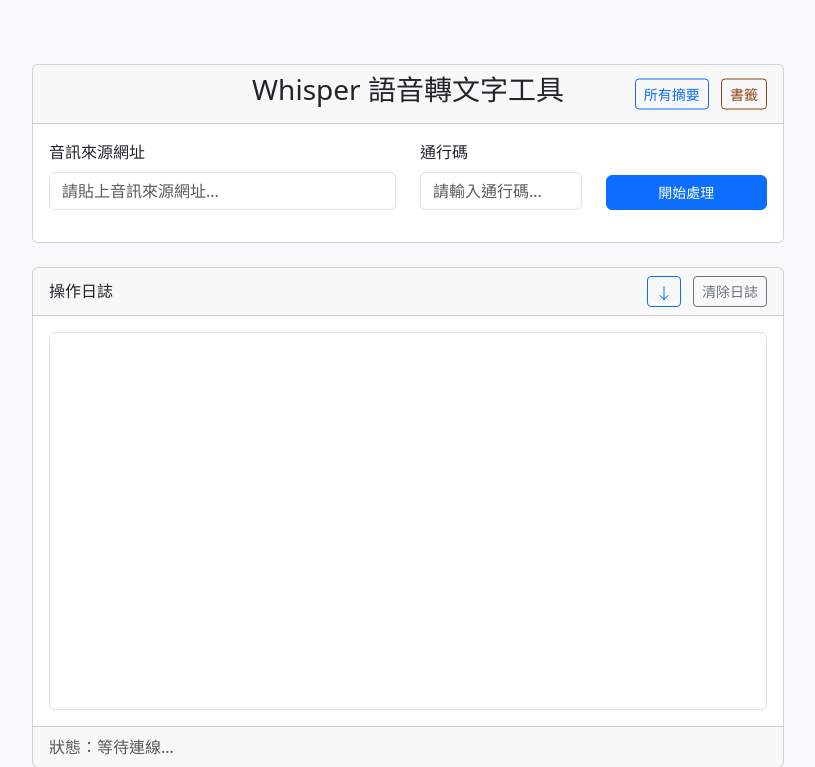
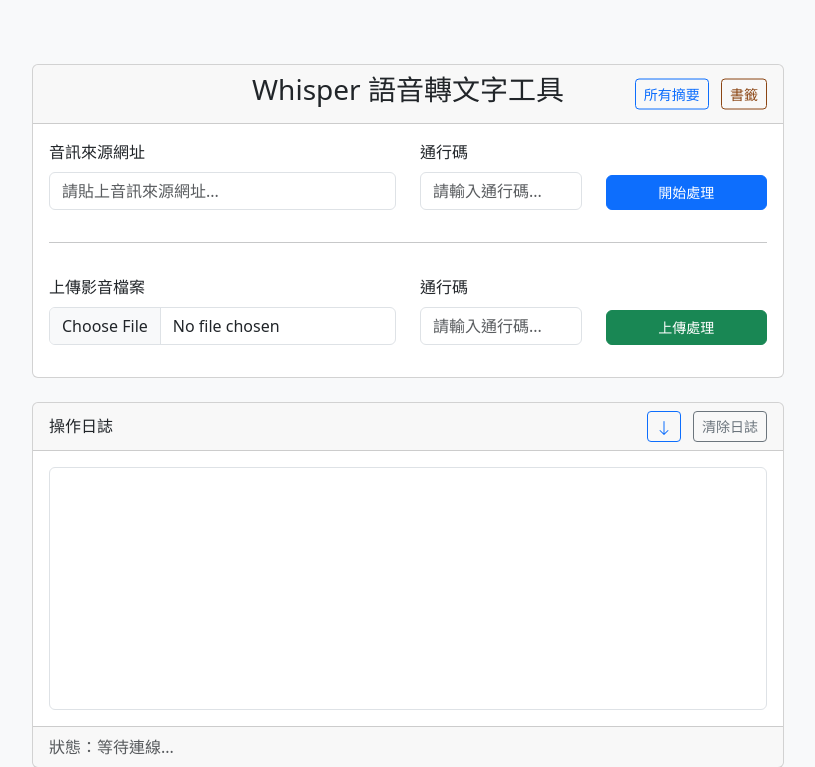
Before and after one commit to zzzaaa12/whisper_webapp, a Flask app: page / in a window 1280 px wide. Shown: the top 767 px of the page, without its empty margins (232-1047 px from the left). Run offline with Flask 3, Linux system fonts and the light colour scheme; parts of the project's set-up code (start-up, migrations or seed data) failed here and were passed over; some libraries are stand-ins or nearby versions.

Commit message:
Add file upload APIs and update documentation
    - Add POST /api/upload_subtitle endpoint for subtitle file uploads
    - Add POST /api/upload_media endpoint for media file uploads
    - Implement access code verification for upload operations
    - Add comprehensive file validation and security checks
    - Update README.md with new features and deployment options
    - Update README_API.md with complete API documentation
    - Enhance templates for better file handling integration

```diff
--- a/app.py
+++ b/app.py
@@ -12,7 +12,7 @@ from queue import Empty as QueueEmpty
 import json
 import uuid
 
-from flask import Flask, render_template, request, jsonify
+from flask import Flask, render_template, request, jsonify, send_file
 from flask_socketio import SocketIO, emit
 from dotenv import load_dotenv
 import requests
@@ -50,6 +50,7 @@ SUMMARY_FOLDER = BASE_DIR / "summaries"
 SUBTITLE_FOLDER = BASE_DIR / "subtitles"
 LOG_FOLDER = BASE_DIR / "logs"  # 新增日誌資料夾
 TRASH_FOLDER = BASE_DIR / "trash"  # 新增回收桶資料夾
+UPLOAD_FOLDER = BASE_DIR / "uploads"  # 新增上傳檔案資料夾
 TRASH_METADATA_FILE = TRASH_FOLDER / "metadata.json"  # 回收桶記錄檔案
 
 task_queue = Queue()
@@ -363,7 +364,12 @@ def queue_listener(res_queue):
                 # 廣播給所有客戶端
                 socketio.emit(event, data)
             elif event:
-                socketio.emit(event, data, to=sid)
+                if sid is None:
+                    # 廣播到所有客戶端
+                    socketio.emit(event, data)
+                else:
+                    # 發送到特定會話
+                    socketio.emit(event, data, to=sid)
         except Exception as e:
             print(f"[LISTENER] Error: {e}")
 
@@ -546,23 +552,19 @@ def background_worker(task_q, result_q, stop_evt, download_p, summary_p, subtitl
 
                 print(f"[WORKER] DEBUG: sid={sid}, audio_file={audio_file}, subtitle_path={subtitle_path}, summary_path={summary_path}")
 
-                if not (sid and audio_file and subtitle_path and summary_path):
+                if not (audio_file and subtitle_path and summary_path):
                     print("[WORKER] DEBUG: 任務資料不完整，跳過")
                     continue
 
                 # 設定目前任務
                 with task_lock:
-                    current_task_sid = sid
-
-                worker_emit('update_log', {'log': "工作程序已接收音訊檔案任務...", 'type': 'info'}, sid)
+                    current_task_sid = sid or "broadcast_task"
+
+                worker_emit('update_log', {'log': "🔄 工作程序已接收音訊檔案任務...", 'type': 'info'}, sid)
                 worker_update_state(True, f"處理音訊檔案: {Path(audio_file).name[:40]}...")
 
                 try:
-                    # 檢查是否被取消
-                    with task_lock:
-                        if current_task_sid != sid:
-                            worker_emit('update_log', {'log': "🛑 任務已被取消", 'type': 'info'}, sid)
-                            continue
+                    # 對於上傳檔案任務，不檢查取消狀態（因為是獨立進程）
 
                     # 檢查音檔是否存在
                     if not Path(audio_file).exists():
@@ -573,11 +575,7 @@ def background_worker(task_q, result_q, stop_evt, download_p, summary_p, subtitl
                     file_size = Path(audio_file).stat().st_size
                     worker_emit('update_log', {'log': f"📊 音檔大小: {file_size / (1024*1024):.1f} MB", 'type': 'info'}, sid)
 
-                    # 檢查是否被取消
-                    with task_lock:
-                        if current_task_sid != sid:
-                            worker_emit('update_log', {'log': "🛑 任務已被取消", 'type': 'info'}, sid)
-                            continue
+                    # 上傳檔案任務不檢查取消狀態
 
                     worker_emit('update_log', {'log': "🎤 語音辨識中...", 'type': 'info'}, sid)
 
@@ -641,11 +639,7 @@ def background_worker(task_q, result_q, stop_evt, download_p, summary_p, subtitl
                     worker_emit('update_log', {'log': "📝 字幕已儲存", 'type': 'info'}, sid)
 
                     if client and srt_content:
-                        # 檢查是否被取消
-                        with task_lock:
-                            if current_task_sid != sid:
-                                worker_emit('update_log', {'log': "🛑 任務已被取消", 'type': 'info'}, sid)
-                                continue
+                        # 上傳檔案任務不檢查取消狀態
 
                         worker_emit('update_log', {'log': "▶️ AI 摘要中...", 'type': 'info'}, sid)
                         prompt = "請將以下字幕內容的每一個細節都做條列式的摘要整理：\n" + srt_content
@@ -688,7 +682,7 @@ def background_worker(task_q, result_q, stop_evt, download_p, summary_p, subtitl
                 finally:
                     # 清除目前任務
                     with task_lock:
-                        if current_task_sid == sid:
+                        if current_task_sid == (sid or "broadcast_task"):
                             current_task_sid = None
 
                     worker_update_state(False, "空閒")
@@ -745,8 +739,10 @@ def background_worker(task_q, result_q, stop_evt, download_p, summary_p, subtitl
                         worker_emit('update_video_info', video_info, sid)
                         # ------------------------------------
 
-                        today_str = datetime.now().strftime('%Y.%m.%d')
-                        base_fn = f"{today_str} - {sanitize_filename(info.get('uploader'),30)}-{sanitize_filename(info.get('title'),50)}"
+                        date_str = datetime.now().strftime('%Y.%m.%d')
+                        uploader = sanitize_filename(info.get('uploader', '未知頻道'), 30)
+                        title = sanitize_filename(info.get('title', '未知標題'), 50)
+                        base_fn = f"{date_str} - {uploader}-{title}"
                         subtitle_path = SUBTITLE_FOLDER / f"{base_fn}.srt"; summary_path = SUMMARY_FOLDER / f"{base_fn}.txt"
 
                         if summary_path.exists():
@@ -1045,7 +1041,75 @@ def show_summary(filename):
         return "檔案路徑無效", 400
 
     content = safe_path.read_text(encoding='utf-8')
-    return render_template('summary_detail.html', title=safe_path.stem, content=content)
+
+    # 檢查對應的字幕檔案是否存在
+    subtitle_filename = safe_path.stem + '.srt'
+    subtitle_path = SUBTITLE_FOLDER / subtitle_filename
+    has_subtitle = subtitle_path.exists()
+
+    return render_template('summary_detail.html',
+                         title=safe_path.stem,
+                         content=content,
+                         filename=safe_path.name,
+                         has_subtitle=has_subtitle)
+
+@app.route('/download/summary/<filename>')
+def download_summary(filename):
+    """下載摘要檔案"""
+    try:
+        # URL解碼檔案名稱
+        from urllib.parse import unquote
+        filename = unquote(filename)
+
+        # 安全路徑檢查
+        safe_path = (SUMMARY_FOLDER / filename).resolve()
+        SUMMARY_FOLDER_RESOLVED = SUMMARY_FOLDER.resolve()
+
+        if not str(safe_path).startswith(str(SUMMARY_FOLDER_RESOLVED)):
+            return "檔案路徑無效", 400
+
+        if not safe_path.exists():
+            return "檔案不存在", 404
+
+        if safe_path.suffix.lower() != '.txt':
+            return "檔案類型不支援", 400
+
+        return send_file(safe_path, as_attachment=True, download_name=filename)
+
+    except Exception as e:
+        return f"下載失敗: {str(e)}", 500
+
+@app.route('/download/subtitle/<filename>')
+def download_subtitle(filename):
+    """下載字幕檔案"""
+    try:
+        # URL解碼檔案名稱
+        from urllib.parse import unquote
+        filename = unquote(filename)
+
+        # 將 .txt 副檔名改為 .srt
+        if filename.endswith('.txt'):
+            filename = filename[:-4] + '.srt'
+        elif not filename.endswith('.srt'):
+            filename += '.srt'
+
+        # 安全路徑檢查
+        safe_path = (SUBTITLE_FOLDER / filename).resolve()
+        SUBTITLE_FOLDER_RESOLVED = SUBTITLE_FOLDER.resolve()
+
+        if not str(safe_path).startswith(str(SUBTITLE_FOLDER_RESOLVED)):
+            return "檔案路徑無效", 400
+
+        if not safe_path.exists():
+            return "字幕檔案不存在", 404
+
+        if safe_path.suffix.lower() != '.srt':
+            return "檔案類型不支援", 400
+
+        return send_file(safe_path, as_attachment=True, download_name=filename)
+
+    except Exception as e:
+        return f"下載失敗: {str(e)}", 500
 
 @app.route('/trash')
 def trash_page():
@@ -1612,6 +1676,40 @@ def api_get_config_status():
             'message': f'獲取配置狀態失敗: {str(e)}'
         }), 500
 
+@app.route('/api/verify_access_code', methods=['POST'])
+def api_verify_access_code():
+    """API: 驗證通行碼"""
+    try:
+        # 獲取通行碼參數
+        access_code = request.form.get('access_code', '').strip()
+
+        # 檢查系統是否設定了通行碼
+        system_access_code = get_config("ACCESS_CODE")
+
+        if not system_access_code:
+            # 系統沒有設定通行碼，直接通過
+            return jsonify({
+                'success': True,
+                'message': '系統未設定通行碼，無需驗證'
+            })
+
+        if access_code != system_access_code:
+            return jsonify({
+                'success': False,
+                'message': '通行碼錯誤'
+            }), 401
+
+        return jsonify({
+            'success': True,
+            'message': '通行碼驗證成功'
+        })
+
+    except Exception as e:
+        return jsonify({
+            'success': False,
+            'message': f'驗證通行碼時發生錯誤：{str(e)}'
+        }), 500
+
 @app.route('/api/upload_subtitle', methods=['POST'])
 def api_upload_subtitle():
     """API: 上傳字幕檔案到 summaries 目錄"""
@@ -1697,6 +1795,124 @@ def api_upload_subtitle():
             'message': f'上傳檔案時發生錯誤：{str(e)}'
         }), 500
 
+@app.route('/api/upload_media', methods=['POST'])
+def api_upload_media():
+    """API: 上傳影音檔案並開始處理"""
+    try:
+        # 檢查是否有檔案上傳
+        if 'media_file' not in request.files:
+            return jsonify({
+                'success': False,
+                'message': '沒有選擇檔案'
+            }), 400
+
+        file = request.files['media_file']
+        if file.filename == '':
+            return jsonify({
+                'success': False,
+                'message': '沒有選擇檔案'
+            }), 400
+
+        # 獲取通行碼參數
+        access_code = request.form.get('access_code', '').strip()
+
+        # 從檔案名稱自動提取標題
+        title = os.path.splitext(file.filename)[0] if file.filename else ""
+
+        # 檢查通行碼
+        system_access_code = get_config("ACCESS_CODE")
+        if system_access_code and access_code != system_access_code:
+            return jsonify({
+                'success': False,
+                'message': '通行碼錯誤'
+            }), 401
+
+        # 檢查檔案大小 (500MB 限制)
+        file.seek(0, 2)  # 移動到檔案末尾
+        file_size = file.tell()
+        file.seek(0)  # 回到檔案開頭
+
+        max_size = 500 * 1024 * 1024  # 500MB
+        if file_size > max_size:
+            return jsonify({
+                'success': False,
+                'message': f'檔案過大，最大限制 500MB，目前檔案 {file_size / (1024*1024):.1f}MB'
+            }), 413
+
+        # 檢查檔案格式
+        allowed_extensions = {
+            '.mp3', '.mp4', '.wav', '.m4a', '.flv', '.avi', '.mov',
+            '.mkv', '.webm', '.ogg', '.aac', '.wma', '.wmv', '.3gp'
+        }
+
+        file_ext = Path(file.filename).suffix.lower()
+        if file_ext not in allowed_extensions:
+            return jsonify({
+                'success': False,
+                'message': f'不支援的檔案格式：{file_ext}。支援格式：{", ".join(sorted(allowed_extensions))}'
+            }), 400
+
+        # 檢查伺服器狀態
+        with state_lock:
+            is_busy = SERVER_STATE['is_busy']
+            current_task = SERVER_STATE['current_task']
+
+        if is_busy:
+            return jsonify({
+                'success': False,
+                'message': f'伺服器忙碌中：{current_task}'
+            }), 409
+
+        # 生成安全的檔案名稱
+        timestamp = datetime.now().strftime('%Y%m%d_%H%M%S')
+        safe_title = sanitize_filename(title) if title else "未命名"
+        task_id = str(uuid.uuid4())[:8]
+
+        # 保持原始副檔名
+        safe_filename = f"{timestamp}_{task_id}_{safe_title}{file_ext}"
+
+        # 確保上傳目錄存在
+        UPLOAD_FOLDER.mkdir(exist_ok=True)
+
+        # 儲存檔案
+        file_path = UPLOAD_FOLDER / safe_filename
+        file.save(str(file_path))
+
+        # 生成字幕和摘要檔案路徑（使用點號格式）
+        date_str = datetime.now().strftime('%Y.%m.%d')
+        base_name = f"{date_str} - {safe_title}"
+        subtitle_path = SUBTITLE_FOLDER / f"{base_name}.srt"
+        summary_path = SUMMARY_FOLDER / f"{base_name}.txt"
+
+        # 使用廣播模式，讓所有客戶端都能收到事件
+        sid = None  # None 表示廣播到所有客戶端
+
+        # 將任務加入佇列
+        task_queue.put({
+            'task_type': 'audio_file',
+            'sid': sid,
+            'audio_file': str(file_path),
+            'subtitle_path': str(subtitle_path),
+            'summary_path': str(summary_path),
+            'title': title or safe_title
+        })
+
+        return jsonify({
+            'success': True,
+            'message': '檔案上傳成功，開始處理',
+            'task_id': task_id,
+            'filename': safe_filename,
+            'title': title or safe_title,
+            'file_size': file_size,
+            'session_id': sid
+        })
+
+    except Exception as e:
+        return jsonify({
+            'success': False,
+            'message': f'上傳檔案時發生錯誤：{str(e)}'
+        }), 500
+
 # --- Main Execution ---
 if __name__ == '__main__':
     # 檢查系統配置並顯示警告
@@ -1719,7 +1935,7 @@ if __name__ == '__main__':
 
     print("🚀 繼續啟動系統...")
 
-    for folder in [DOWNLOAD_FOLDER, SUMMARY_FOLDER, SUBTITLE_FOLDER, LOG_FOLDER, TRASH_FOLDER]:
+    for folder in [DOWNLOAD_FOLDER, SUMMARY_FOLDER, SUBTITLE_FOLDER, LOG_FOLDER, TRASH_FOLDER, UPLOAD_FOLDER]:
         folder.mkdir(exist_ok=True)
 
     # 建立回收桶子資料夾
--- a/static/js/main.js
+++ b/static/js/main.js
@@ -40,7 +40,7 @@ document.addEventListener('DOMContentLoaded', () => {
 
         logContainer.appendChild(logEntry);
 
-        // 智能滾動：如果使用者沒有手動滾動，則自動滾動到底部
+        // 智能滾動: 如果使用者沒有手動滾動，則自動滾動到底部
         const isAtBottom = logContainer.scrollTop + logContainer.clientHeight >= logContainer.scrollHeight - 10;
         if (isAtBottom) {
             logContainer.scrollTop = logContainer.scrollHeight;
@@ -236,4 +236,219 @@ document.addEventListener('DOMContentLoaded', () => {
         });
     });
 
+    // 檔案上傳功能
+    const uploadForm = document.getElementById('upload-form');
+    const mediaFileInput = document.getElementById('media_file');
+    const uploadAccessCodeInput = document.getElementById('upload_access_code');
+    const uploadBtn = document.getElementById('upload-btn');
+    const uploadBtnText = document.getElementById('upload-btn-text');
+    const uploadSpinner = document.getElementById('upload-spinner');
+    const uploadCancelBtn = document.getElementById('upload-cancel-btn');
+    const uploadProgressContainer = document.getElementById('upload-progress-container');
+    const uploadProgressBar = document.getElementById('upload-progress-bar');
+    const uploadProgressText = document.getElementById('upload-progress-text');
+    const uploadStatus = document.getElementById('upload-status');
+
+    let currentUploadXHR = null;
+    let currentUploadTaskId = null;
+
+    // 檔案選擇事件
+    mediaFileInput.addEventListener('change', (e) => {
+        const file = e.target.files[0];
+        if (file) {
+            // 檢查檔案大小
+            const fileSizeMB = file.size / (1024 * 1024);
+            if (fileSizeMB > 500) {
+                appendLog(`⚠️ 檔案過大：${fileSizeMB.toFixed(1)}MB，建議不超過 500MB`, 'error');
+            } else {
+                appendLog(`📁 已選擇檔案：${file.name} (${fileSizeMB.toFixed(1)}MB)`, 'info');
+            }
+        }
+    });
+
+    // 上傳取消功能
+    uploadCancelBtn.addEventListener('click', () => {
+        if (currentUploadXHR) {
+            currentUploadXHR.abort();
+            appendLog('🛑 檔案上傳已取消', 'info');
+            resetUploadUI();
+        }
+    });
+
+    // 重置上傳介面
+    function resetUploadUI() {
+        uploadBtn.disabled = false;
+        uploadBtnText.textContent = '上傳處理';
+        uploadSpinner.style.display = 'none';
+        uploadCancelBtn.style.display = 'none';
+        uploadProgressContainer.style.display = 'none';
+        mediaFileInput.disabled = false;
+        uploadAccessCodeInput.disabled = false;
+        currentUploadXHR = null;
+        currentUploadTaskId = null;
+    }
+
+    // 檔案上傳表單提交
+    uploadForm.addEventListener('submit', (e) => {
+        e.preventDefault();
+
+        const file = mediaFileInput.files[0];
+        const accessCode = uploadAccessCodeInput.value.trim();
+
+        // 驗證輸入
+        if (!file) {
+            appendLog('請選擇要上傳的影音檔案', 'error');
+            return;
+        }
+
+        // 檢查檔案大小
+        const fileSizeMB = file.size / (1024 * 1024);
+        if (fileSizeMB > 500) {
+            appendLog(`檔案過大：${fileSizeMB.toFixed(1)}MB，最大限制 500MB`, 'error');
+            return;
+        }
+
+        // 先檢查通行碼再開始上傳
+        checkAccessCodeBeforeUpload(file, accessCode);
+    });
+
+    function checkAccessCodeBeforeUpload(file, accessCode) {
+        appendLog('🔍 檢查通行碼...', 'info');
+
+        // 發送一個輕量級的請求來檢查通行碼
+        const xhr = new XMLHttpRequest();
+
+        xhr.addEventListener('load', () => {
+            try {
+                const response = JSON.parse(xhr.responseText);
+
+                if (xhr.status === 200 && response.success) {
+                    appendLog('✅ 通行碼驗證成功', 'success');
+                    // 通行碼正確，開始上傳
+                    startFileUpload(file, accessCode);
+                } else {
+                    appendLog(`❌ 通行碼驗證失敗：${response.message || '未知錯誤'}`, 'error');
+                }
+            } catch (e) {
+                appendLog(`❌ 驗證請求解析失敗：${e.message}`, 'error');
+            }
+        });
+
+        xhr.addEventListener('error', () => {
+            appendLog('❌ 網路錯誤，無法驗證通行碼', 'error');
+        });
+
+        // 發送驗證請求到系統配置狀態API（這個API也會檢查通行碼）
+        const formData = new FormData();
+        formData.append('access_code', accessCode);
+
+        xhr.open('POST', '/api/verify_access_code');
+        xhr.send(formData);
+    }
+
+    function startFileUpload(file, accessCode) {
+        // 準備上傳界面
+        uploadBtn.disabled = true;
+        uploadBtnText.textContent = '上傳中...';
+        uploadSpinner.style.display = 'inline-block';
+        uploadCancelBtn.style.display = 'inline-block';
+        uploadProgressContainer.style.display = 'block';
+        mediaFileInput.disabled = true;
+        uploadAccessCodeInput.disabled = true;
+
+        // 重置進度條
+        uploadProgressBar.style.width = '0%';
+        uploadProgressText.textContent = '0%';
+        uploadStatus.textContent = '準備上傳...';
+
+        // 準備表單資料
+        const formData = new FormData();
+        formData.append('media_file', file);
+        formData.append('access_code', accessCode);
+
+        // 創建XHR請求
+        const xhr = new XMLHttpRequest();
+        currentUploadXHR = xhr;
+
+        // 上傳進度監聽
+        xhr.upload.addEventListener('progress', (e) => {
+            if (e.lengthComputable) {
+                const percentComplete = (e.loaded / e.total) * 100;
+                uploadProgressBar.style.width = percentComplete + '%';
+                uploadProgressText.textContent = Math.round(percentComplete) + '%';
+
+                const uploadedMB = (e.loaded / (1024 * 1024)).toFixed(1);
+                const totalMB = (e.total / (1024 * 1024)).toFixed(1);
+                uploadStatus.textContent = `已上傳 ${uploadedMB}MB / ${totalMB}MB`;
+            }
+        });
+
+        // 上傳完成處理
+        xhr.addEventListener('load', () => {
+            try {
+                const response = JSON.parse(xhr.responseText);
+
+                if (xhr.status === 200 && response.success) {
+                    appendLog(`✅ 檔案上傳成功：${response.filename}`, 'success');
+                    appendLog(`📝 標題：${response.title}`, 'info');
+                    appendLog(`📊 檔案大小：${(response.file_size / (1024*1024)).toFixed(1)}MB`, 'info');
+                    appendLog(`🎯 任務ID：${response.task_id}`, 'info');
+                    appendLog('🚀 開始語音轉錄和摘要處理...', 'info');
+
+                    currentUploadTaskId = response.task_id;
+
+                    // 上傳成功後隱藏進度條但保持按鈕禁用狀態
+                    uploadProgressContainer.style.display = 'none';
+                    uploadBtnText.textContent = '處理中...';
+                    uploadCancelBtn.style.display = 'none';
+
+                } else {
+                    appendLog(`❌ 上傳失敗：${response.message || '未知錯誤'}`, 'error');
+                    resetUploadUI();
+                }
+            } catch (e) {
+                appendLog(`❌ 解析回應失敗：${e.message}`, 'error');
+                resetUploadUI();
+            }
+        });
+
+        // 上傳錯誤處理
+        xhr.addEventListener('error', () => {
+            appendLog('❌ 網路錯誤，上傳失敗', 'error');
+            resetUploadUI();
+        });
+
+        // 上傳中止處理
+        xhr.addEventListener('abort', () => {
+            appendLog('🛑 上傳已取消', 'info');
+            resetUploadUI();
+        });
+
+        // 發送請求
+        uploadStatus.textContent = '連線中...';
+        xhr.open('POST', '/api/upload_media');
+        xhr.send(formData);
+
+        appendLog(`📤 開始上傳檔案：${file.name}`, 'info');
+    }
+
+    // 監聽處理完成事件（包含上傳任務）
+    socket.on('processing_finished', () => {
+        // 重置YouTube表單
+        submitBtn.disabled = false;
+        submitBtn.textContent = '開始處理';
+        urlInput.disabled = false;
+        accessCodeInput.disabled = false;
+        cancelBtn.style.display = 'none';
+
+        // 重置上傳表單
+        if (currentUploadTaskId) {
+            appendLog('✅ 上傳檔案處理完成', 'success');
+            resetUploadUI();
+
+            // 清空表單
+            uploadForm.reset();
+        }
+    });
+
 });
--- a/templates/index.html
+++ b/templates/index.html
@@ -225,6 +225,7 @@
                     <h3>Whisper 語音轉文字工具</h3>
                 </div>
                 <div class="card-body">
+                    <!-- YouTube 網址處理表單 -->
                     <form id="process-form">
                         <div class="row align-items-end mb-3">
                             <div class="col-md-6">
@@ -240,6 +241,51 @@
                                     <button type="submit" id="submit-btn" class="btn btn-primary" style="flex: 1; min-width: 0;">開始處理</button>
                                     <button type="button" id="cancel-btn" class="btn btn-danger" style="display: none; flex-shrink: 0;">取消</button>
                                 </div>
+                            </div>
+                        </div>
+                    </form>
+
+                    <!-- 分隔線 -->
+                    <div class="row mb-3">
+                        <div class="col-12">
+                            <hr class="my-3">
+                        </div>
+                    </div>
+
+                    <!-- 影音檔案上傳表單 -->
+                    <form id="upload-form" enctype="multipart/form-data">
+                        <div class="row align-items-end mb-3">
+                            <div class="col-md-6">
+                                <label for="media_file" class="form-label">上傳影音檔案</label>
+                                <input type="file" class="form-control" id="media_file" name="media_file"
+                                       accept="audio/*,video/*,.mp3,.mp4,.wav,.m4a,.flv,.avi,.mov,.mkv,.webm,.ogg"
+                                       placeholder="選擇影音檔案...">
+                            </div>
+                            <div class="col-md-3">
+                                <label for="upload_access_code" class="form-label">通行碼</label>
+                                <input type="password" class="form-control" id="upload_access_code" name="upload_access_code" placeholder="請輸入通行碼...">
+                            </div>
+                            <div class="col-md-3">
+                                <div class="btn-container">
+                                    <button type="submit" id="upload-btn" class="btn btn-success" style="flex: 1; min-width: 0;">
+                                        <span id="upload-btn-text">上傳處理</span>
+                                        <span id="upload-spinner" class="spinner-border spinner-border-sm ms-2" style="display: none;"></span>
+                                    </button>
+                                    <button type="button" id="upload-cancel-btn" class="btn btn-danger" style="display: none; flex-shrink: 0;">取消上傳</button>
+                                </div>
+                            </div>
+                        </div>
+
+                        <!-- 上傳進度條 -->
+                        <div class="row mb-3" id="upload-progress-container" style="display: none;">
+                            <div class="col-12">
+                                <div class="progress">
+                                    <div class="progress-bar progress-bar-striped progress-bar-animated"
+                                         id="upload-progress-bar" role="progressbar" style="width: 0%">
+                                        <span id="upload-progress-text">0%</span>
+                                    </div>
+                                </div>
+                                <small class="text-muted" id="upload-status">準備上傳...</small>
                             </div>
                         </div>
                     </form>
```
Also changed, not shown: templates/summary_detail.html (+49 -2 lines), README.md, README_API.md, config.example.json (line endings or trailing spaces).
